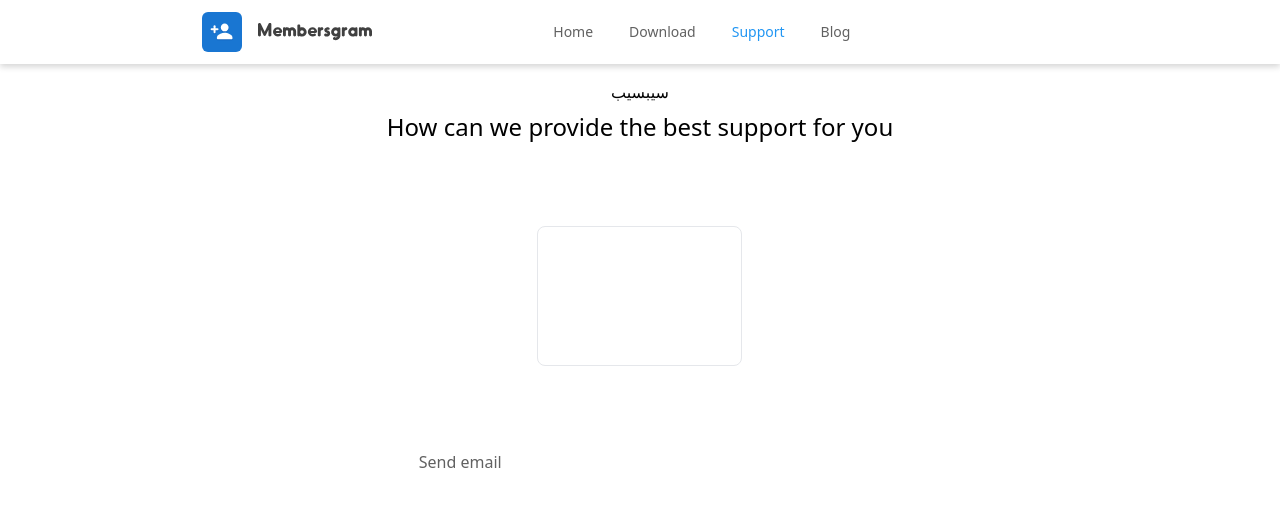
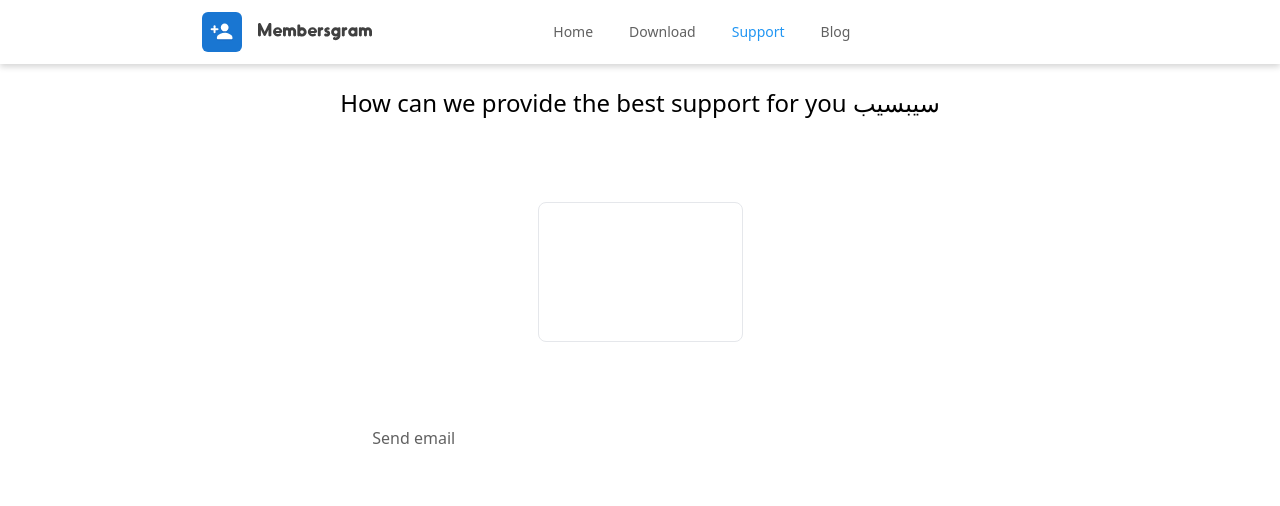
Before and after one commit to majidpnx/mmbrsNextjs, a Next.js app: page /Support in a window 1280 px wide. Shown: the top 506 px of the page. Built offline with nearby package versions, Linux system fonts and the light colour scheme.

Commit message:
first commit11

```diff
--- a/app/Support/page.js
+++ b/app/Support/page.js
@@ -17,11 +17,11 @@ const Support = () => {
   <div class="max-w-[1366px] mx-auto mt-14 px-4">
 
     <div class="flex flex-col items-center justify-center mb-6 mt-6">
-      <div class="mb-2"> سیبسیب
+      <div class="mb-2">
         {/* <img src="<?php echo get_template_directory_uri(); ?>/public/images/Support/SupportTitle.webp" alt="Support Title" title="Support Title" class="w-[70px] h-[70px]"> */}
       </div>
       <h1 class="text-center text-[24px] font-medium leading-[30px]">
-        How can we provide the best support for you
+        How can we provide the best support for you  سیبسیب
       </h1>
     </div>
 
```
